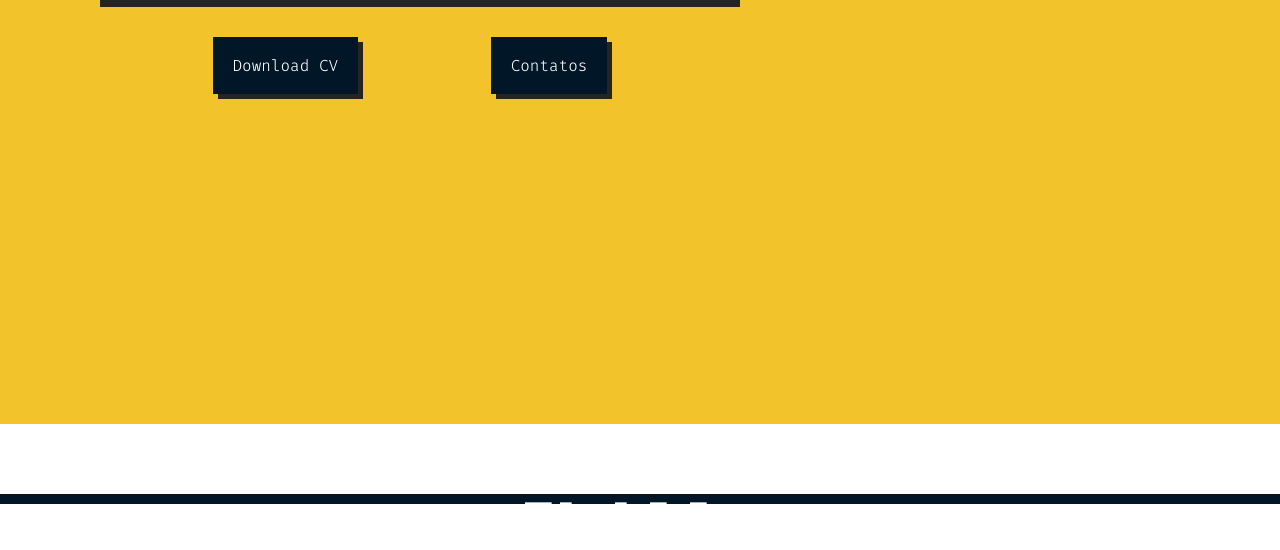
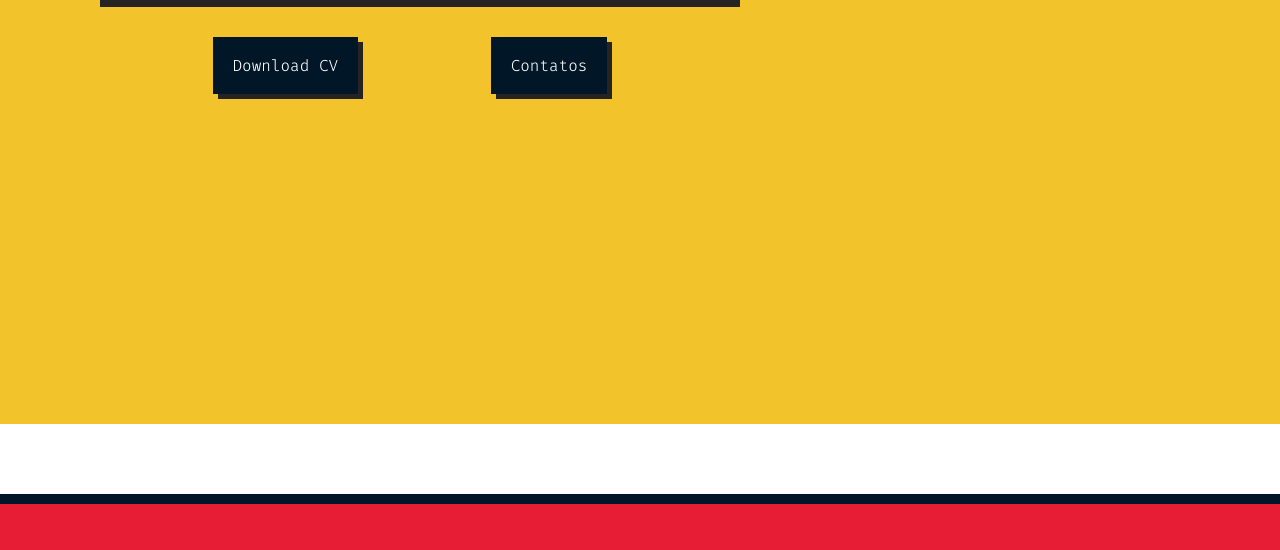
Before and after one commit to JoaoPedro-cody/Cursohc, a plain HTML site: page index.html in a window 1280 px wide. Shown: the part 386-936 px from the top of the page. Drawn offline with Linux system fonts and the light colour scheme.

Commit message:
Create Section Component

```diff
--- /dev/null
+++ b/css/Components/section.css
@@ -0,0 +1,6 @@
+.section {
+    background-color: #e71d36;
+    padding-top: 50px;
+    padding-bottom: 100px;
+    border-bottom: 10px solid #011627;
+}
--- a/index.html
+++ b/index.html
@@ -15,6 +15,7 @@
         <link rel="stylesheet" href="css/Components/button.css">
         <link rel="stylesheet" href="css/Components/action.css">
         <link rel="stylesheet" href="css/Components/header.css">
+        <link rel="stylesheet" href="css/Components/section.css">
     </head>
     <body>
         <header class="header">
@@ -39,8 +40,9 @@
                 </div>
             </div>
         </section>
-        <section>
+        <section class="section">
             <h1 class="title -second">Skills</h1>
         </section>
+        <section class="section"></section>
     </body>
 </html>
```
